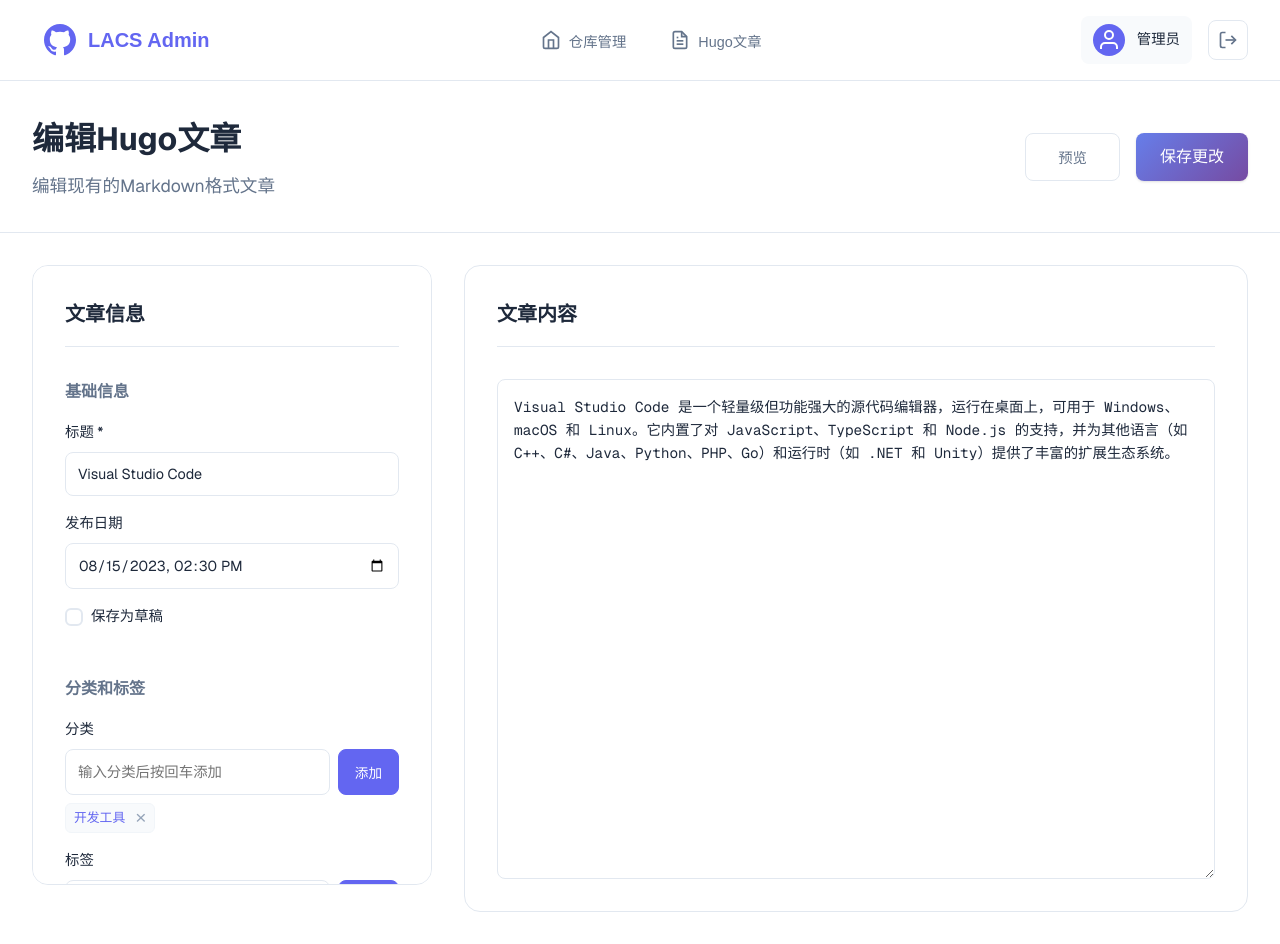
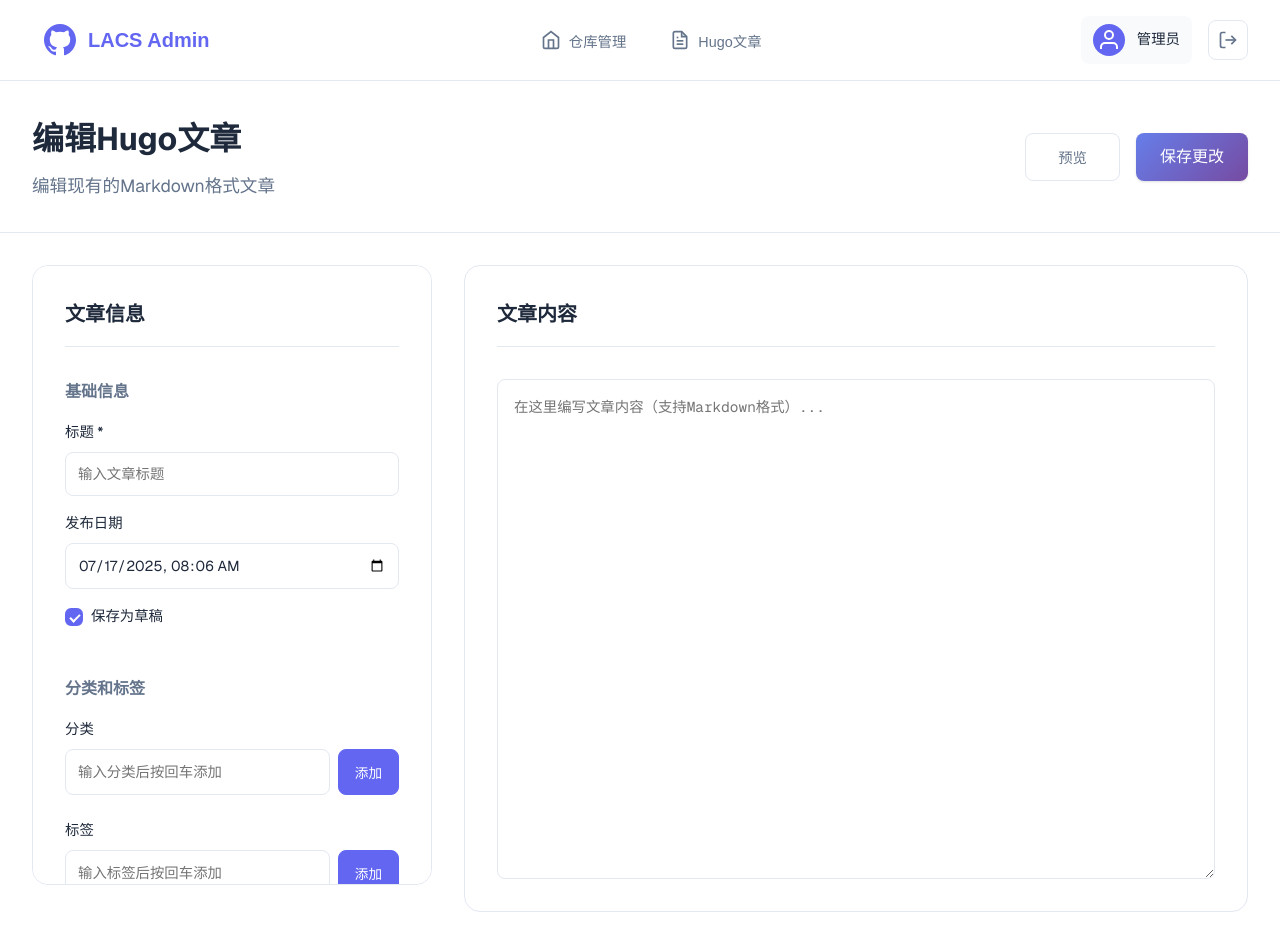
Before and after one commit to LACS-Official/lacs-admin, a Next.js app: page /dashboard/hugo/1/edit/1 in a window 1280 px wide. Built offline with nearby package versions, Linux system fonts and the light colour scheme.

Commit message:
增强文章编辑功能，支持动态获取文件路径并保存文章内容至GitHub，优化加载和错误处理逻辑，提升用户体验和数据处理的类型安全性。

```diff
--- a/src/app/dashboard/hugo/[id]/edit/[articleId]/page.tsx
+++ b/src/app/dashboard/hugo/[id]/edit/[articleId]/page.tsx
@@ -34,64 +34,16 @@
   image?: string
 }
 
-// 模拟获取文章数据
-const mockArticleData = {
-  id: '1',
-  title: 'Visual Studio Code',
-  date: '2023-08-15T14:30:00+08:00',
-  draft: false,
-  categories: ['开发工具'],
-  tags: ['编程', '工具', 'IDE'],
-  version: '1.80.1',
-  size: '85MB',
-  downloads: {
-    official: 'https://code.visualstudio.com/download',
-    quark: 'https://example.com/vscode-quark',
-    netdisk: 'http://example.com/vscode-123',
-    baidu: 'https://pan.baidu.com/s/1vscode_example',
-    thunder: 'thunder://example.com/vscode'
-  },
-  official_website: 'https://code.visualstudio.com',
-  platforms: ['Windows', 'macOS', 'Linux'],
-  system_requirements: {
-    Windows: [
-      'Windows 10 或更高版本（64位）',
-      '1.6 GHz以上处理器',
-      '1GB RAM',
-      '200MB可用硬盘空间'
-    ],
-    macOS: [
-      'macOS 10.15 Catalina或更高版本',
-      'Intel或Apple Silicon处理器',
-      '1GB RAM',
-      '200MB可用硬盘空间'
-    ],
-    Linux: [
-      'Ubuntu 16.04, Debian 9或更高版本',
-      '1.6 GHz以上处理器',
-      '1GB RAM',
-      '200MB可用硬盘空间'
-    ]
-  },
-  changelog: [
-    '改进了远程开发体验',
-    '增强了AI辅助编码功能',
-    '优化了性能和内存使用',
-    '修复了多个已知问题'
-  ],
-  previous_versions: [
-    {
-      version: '1.79.0',
-      date: '2023-07-10',
-      changes: [
-        '添加了新的主题选项',
-        '改进了搜索功能',
-        '更新了内置终端'
-      ]
+// 兼容utf-8的base64解码
+function base64ToUtf8(str: string): string {
+  if (typeof window !== 'undefined' && window.atob) {
+    const binary = window.atob(str)
+    const bytes = Uint8Array.from(binary, c => c.charCodeAt(0))
+    return new TextDecoder('utf-8').decode(bytes)
+  } else {
+    // Node.js 环境
+    return Buffer.from(str, 'base64').toString('utf-8')
   }
-  ],
-  image: '/images/vscode-banner.jpg',
-  content: 'Visual Studio Code 是一个轻量级但功能强大的源代码编辑器，运行在桌面上，可用于 Windows、macOS 和 Linux。它内置了对 JavaScript、TypeScript 和 Node.js 的支持，并为其他语言（如 C++、C#、Java、Python、PHP、Go）和运行时（如 .NET 和 Unity）提供了丰富的扩展生态系统。'
 }
 
 function isPlainObject(val: unknown): val is object {
@@ -115,30 +67,84 @@
   const [tagInput, setTagInput] = useState('')
   const [loading, setLoading] = useState(true)
 
-  // 加载文章数据
+  // 动态加载指定md文件内容
   useEffect(() => {
-    // 模拟API调用
-    setTimeout(() => {
-      const article = mockArticleData
+    const fetchArticle = async () => {
+      setLoading(true)
+      try {
+        const token = typeof window !== 'undefined' ? localStorage.getItem('github_access_token') : null
+        if (!token) {
+          alert('未检测到GitHub登录令牌，请重新登录')
+          setLoading(false)
+          return
+        }
+        // 约定：articleId为文件sha，path通过query参数或localStorage传递
+        let filePath = ''
+        if (typeof window !== 'undefined') {
+          filePath = window.sessionStorage.getItem('edit_article_path') || ''
+        }
+        if (!filePath) {
+          alert('未找到文章文件路径，无法加载')
+          setLoading(false)
+          return
+        }
+        const fileRes = await fetch(`https://api.github.com/repos/LACS-Official/appwebsite-hugo/contents/${filePath}`, {
+          headers: {
+            Authorization: `token ${token}`,
+            Accept: 'application/vnd.github+json',
+          },
+        })
+        if (!fileRes.ok) throw new Error('获取文章内容失败: ' + fileRes.status)
+        const fileData = await fileRes.json()
+        const contentRaw = typeof fileData.content === 'string' ? base64ToUtf8(fileData.content.replace(/\n/g, '')) : ''
+        // 解析frontmatter
+        const match = contentRaw.match(/^---([\s\S]*?)---\s*([\s\S]*)$/)
+        const frontmatter: Record<string, unknown> = {}
+        let body = contentRaw
+        if (match) {
+          const yaml = match[1]
+          body = match[2]
+          yaml.split(/\r?\n/).forEach(line => {
+            const idx = line.indexOf(':')
+            if (idx > -1) {
+              const key = line.slice(0, idx).trim()
+              const value = line.slice(idx + 1).trim()
+              if (value.startsWith('[') && value.endsWith(']')) {
+                frontmatter[key] = value.slice(1, -1).split(',').map(v => v.trim().replace(/^\"|\"$/g, ''))
+              } else if (value === 'true' || value === 'false') {
+                frontmatter[key] = value === 'true'
+              } else if (/^\".*\"$/.test(value)) {
+                frontmatter[key] = value.slice(1, -1)
+              } else {
+                frontmatter[key] = value
+              }
+            }
+          })
+        }
         setFrontmatter({
-        title: article.title,
-        date: article.date,
-        draft: article.draft,
-        categories: article.categories,
-        tags: article.tags,
-        version: article.version,
-        size: article.size,
-        downloads: article.downloads,
-        official_website: article.official_website,
-        platforms: article.platforms,
-        system_requirements: article.system_requirements,
-        changelog: article.changelog,
-        previous_versions: article.previous_versions,
-        image: article.image,
+          title: frontmatter.title as string || '',
+          date: frontmatter.date as string || new Date().toISOString(),
+          draft: frontmatter.draft as boolean ?? true,
+          categories: (frontmatter.categories as string[]) || [],
+          tags: (frontmatter.tags as string[]) || [],
+          version: frontmatter.version as string,
+          size: frontmatter.size as string,
+          downloads: frontmatter.downloads as any,
+          official_website: frontmatter.official_website as string,
+          platforms: frontmatter.platforms as string[],
+          system_requirements: frontmatter.system_requirements as any,
+          changelog: frontmatter.changelog as string[],
+          previous_versions: frontmatter.previous_versions as any,
+          image: frontmatter.image as string,
         })
-      setContent(article.content)
+        setContent(body)
+      } catch (e) {
+        alert(e instanceof Error ? e.message : '加载文章失败')
+      } finally {
         setLoading(false)
-    }, 500)
+      }
+    }
+    fetchArticle()
   }, [params.articleId])
 
   // 处理基础字段更新
@@ -233,18 +239,65 @@
   }
 
   // 处理保存
-  const handleSave = () => {
+  const handleSave = async () => {
     if (!frontmatter.title.trim()) {
       alert('请输入文章标题')
       return
     }
-
     const markdown = generateMarkdown()
-    console.log('Generated Markdown:', markdown)
-
-    // 这里应该调用API更新文章
+    // 获取path
+    let filePath = ''
+    if (typeof window !== 'undefined') {
+      filePath = window.sessionStorage.getItem('edit_article_path') || ''
+    }
+    if (!filePath) {
+      alert('未找到文章文件路径，无法保存')
+      return
+    }
+    // 获取sha
+    let sha = ''
+    try {
+      const token = typeof window !== 'undefined' ? localStorage.getItem('github_access_token') : null
+      if (!token) {
+        alert('未检测到GitHub登录令牌，请重新登录')
+        return
+      }
+      const fileRes = await fetch(`https://api.github.com/repos/LACS-Official/appwebsite-hugo/contents/${filePath}`, {
+        headers: {
+          Authorization: `token ${token}`,
+          Accept: 'application/vnd.github+json',
+        },
+      })
+      if (!fileRes.ok) throw new Error('获取文章sha失败: ' + fileRes.status)
+      const fileData = await fileRes.json()
+      sha = fileData.sha
+      // base64编码内容
+      let contentBase64 = ''
+      if (typeof window !== 'undefined' && window.btoa) {
+        contentBase64 = window.btoa(unescape(encodeURIComponent(markdown)))
+      } else {
+        contentBase64 = Buffer.from(markdown, 'utf-8').toString('base64')
+      }
+      // 调用GitHub API保存
+      const res = await fetch(`https://api.github.com/repos/LACS-Official/appwebsite-hugo/contents/${filePath}`, {
+        method: 'PUT',
+        headers: {
+          Authorization: `token ${token}`,
+          Accept: 'application/vnd.github+json',
+          'Content-Type': 'application/json',
+        },
+        body: JSON.stringify({
+          message: `更新文章：${frontmatter.title}`,
+          content: contentBase64,
+          sha,
+        })
+      })
+      if (!res.ok) throw new Error('保存失败: ' + res.status)
       alert('文章更新成功！')
       router.push(`/dashboard/hugo/${params.id}`)
+    } catch (e) {
+      alert(e instanceof Error ? e.message : '保存失败')
+    }
   }
 
   // 处理预览
```
Also changed, not shown: src/app/dashboard/hugo/[id]/page.tsx (+5 -2 lines). Lines whose indentation alone changed are shown as unchanged.
